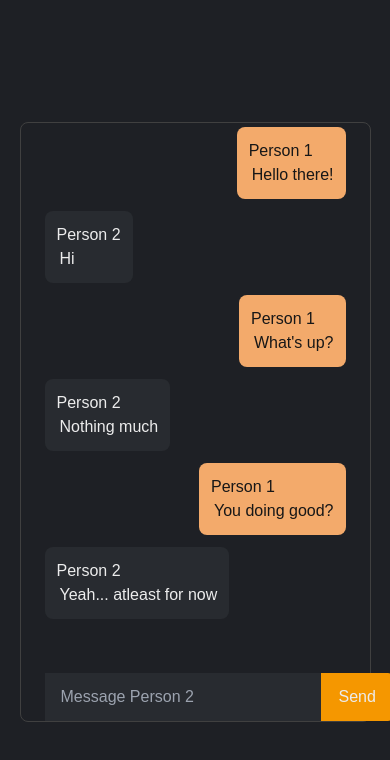
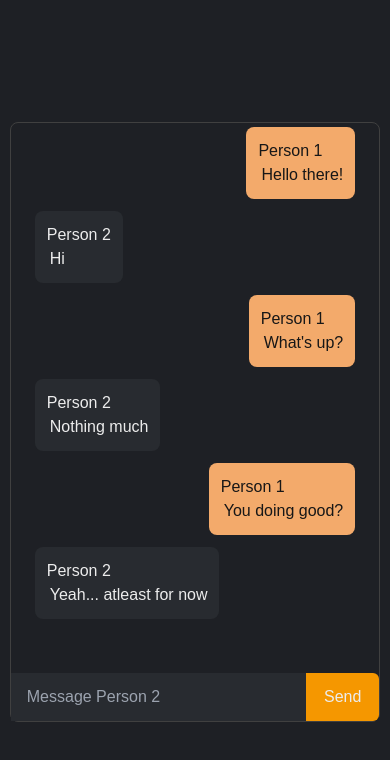
Before and after one commit to Humboorgir/Velocify-frontend, a Next.js app: page /app in a window 390 px wide. Shown: the top 760 px of the page. Built offline with nearby package versions, Linux system fonts and the light colour scheme.

Commit message:
fix bug causing MessageInput component to not be responsive

```diff
--- a/components/app/messageinput.js
+++ b/components/app/messageinput.js
@@ -1,8 +1,8 @@
 const MessageInput = () => {
   return (
     <form
-      className="absolute bottom-0 left-0 mx-6 flex h-fit w-full flex-row items-center
-     bg-bgColor md:bottom-1 md:left-auto md:h-[12%] md:w-[93.5%]"
+      className="absolute bottom-0 left-0 flex h-fit w-full flex-row items-center bg-bgColor
+     md:bottom-1 md:left-auto md:mx-6 md:h-[12%] md:w-[93.5%]"
     >
       <input
         placeholder="Message Person 2"
--- a/pages/app.js
+++ b/pages/app.js
@@ -47,7 +47,7 @@ const App = () => {
       {/* // container */}
       <div className="absolute grid h-full w-full place-items-center text-textColor">
         {/* chatbox */}
-        <div className="relative flex h-[min(90vh,600px)] w-[min(90vw,700px)] flex-col gap-3 rounded-lg border border-neutral-700 py-1">
+        <div className="relative flex h-[min(95vh,600px)] w-[min(95vw,700px)] flex-col gap-3 rounded-lg border border-neutral-700 py-1">
           <Messages messages={messages} />
           <div>
             <MessageInput />
```
